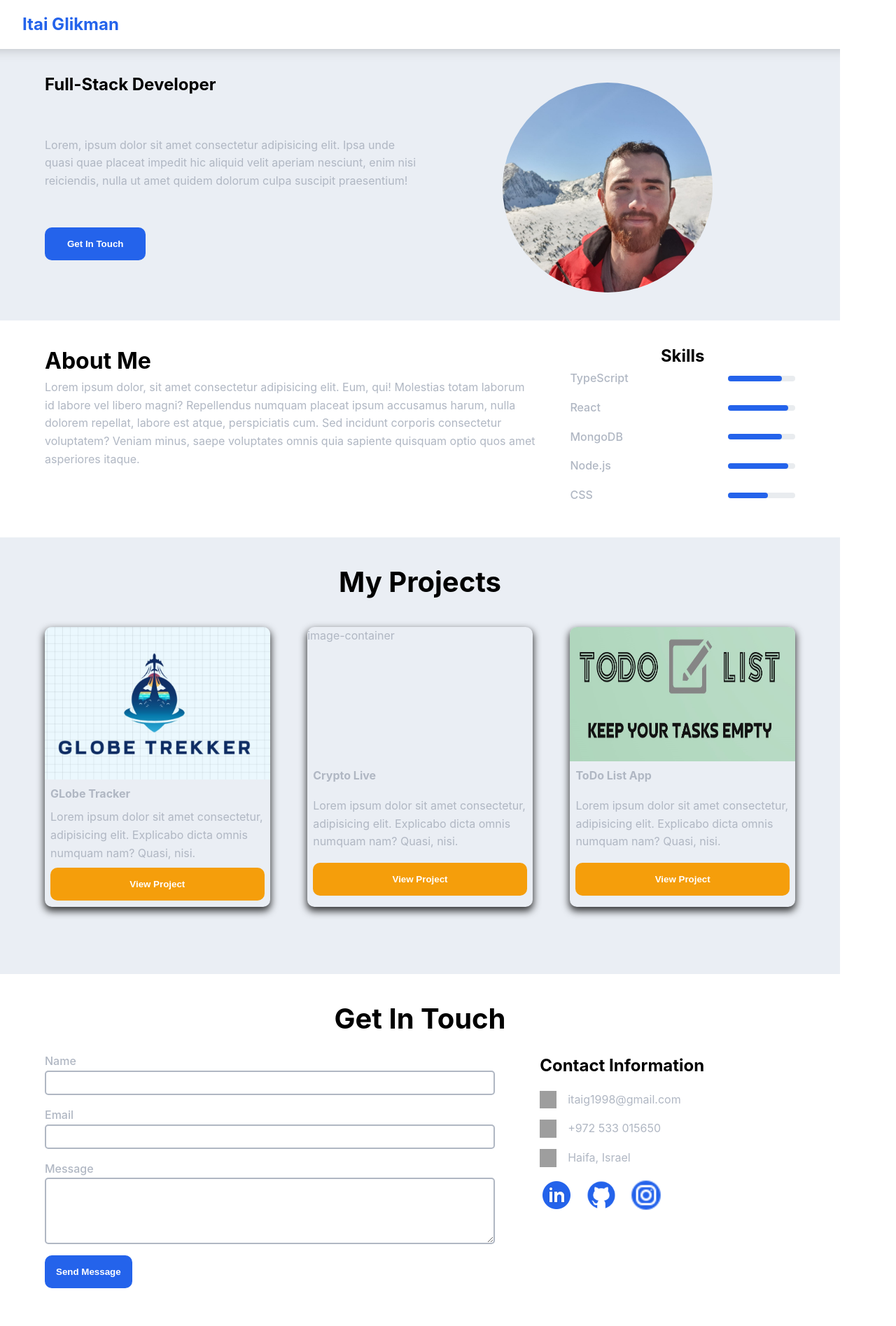
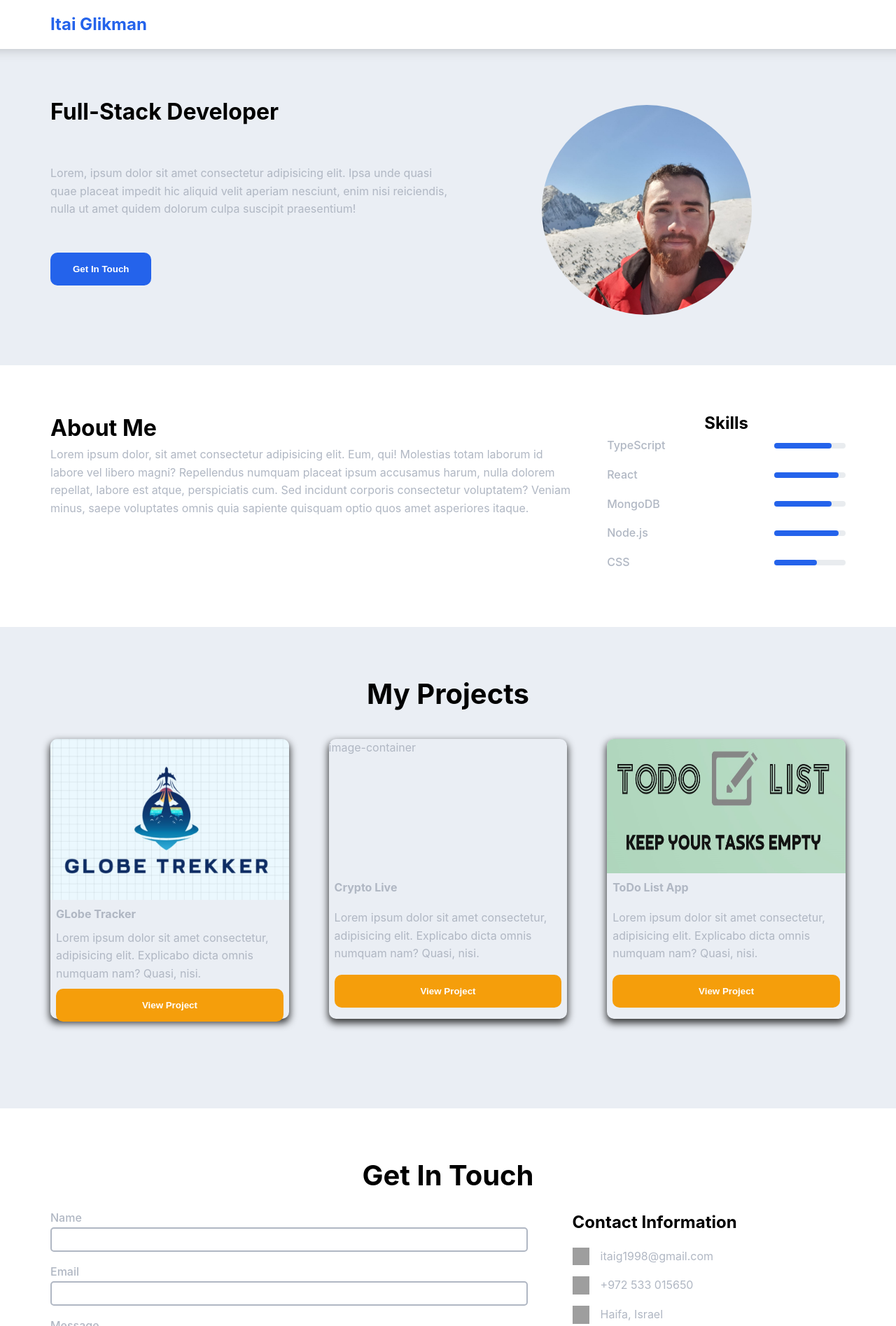
Before and after one commit to itaiglikman/portfolio-elevation-html, a plain HTML site: page index.html in a window 1280 px wide. Shown: the top 1895 px of the page at 70% size. Drawn offline with Linux system fonts and the light colour scheme; grey boxes are pictures that could not be loaded.

Commit message:
fix: adjust containers width to project's request

```diff
--- a/index.html
+++ b/index.html
@@ -15,6 +15,8 @@
 <body>
 
     <header>
+        <div class="section-container">
+            <section class="header-section">
                 <div class="dev-name">
                     <h3>Itai Glikman</h3>
                 </div>
@@ -25,15 +27,19 @@
                         <span></span>
                     </div>
                 </nav>
+            </section>
+        </div>
     </header>
 
     <main>
-
+        <div class="section-container grey-bg">
             <section class="hero-area">
                 <div class="info-area">
-                <h3 class="headline">Full-Stack Developer</h3>
-                <p>Lorem, ipsum dolor sit amet consectetur adipisicing elit. Ipsa unde quasi quae placeat impedit hic
-                    aliquid velit aperiam nesciunt, enim nisi reiciendis, nulla ut amet quidem dolorum culpa suscipit
+                    <h2 class="headline">Full-Stack Developer</h2>
+                    <p>Lorem, ipsum dolor sit amet consectetur adipisicing elit. Ipsa unde quasi quae placeat impedit
+                        hic
+                        aliquid velit aperiam nesciunt, enim nisi reiciendis, nulla ut amet quidem dolorum culpa
+                        suscipit
                         praesentium!</p>
                     <div class="button-container">
                         <a href="mailto:itaig1998@gmail.com" title="email me">
@@ -47,12 +53,16 @@
                     </div>
                 </div>
             </section>
+        </div>
 
+        <div class="section-container">
             <section class="about-area">
                 <div class="content-area">
                     <h2>About Me</h2>
-                <p>Lorem ipsum dolor, sit amet consectetur adipisicing elit. Eum, qui! Molestias totam laborum id labore
-                    vel libero magni? Repellendus numquam placeat ipsum accusamus harum, nulla dolorem repellat, labore
+                    <p>Lorem ipsum dolor, sit amet consectetur adipisicing elit. Eum, qui! Molestias totam laborum id
+                        labore
+                        vel libero magni? Repellendus numquam placeat ipsum accusamus harum, nulla dolorem repellat,
+                        labore
                         est atque, perspiciatis cum. Sed incidunt corporis consectetur voluptatem? Veniam minus, saepe
                         voluptates omnis quia sapiente quisquam optio quos amet asperiores itaque.</p>
                 </div>
@@ -94,7 +104,8 @@
                 </div>
 
             </section>
-
+        </div>
+        <div class="section-container grey-bg">
             <section class="projects-area">
                 <div class="headline">
                     <h1>My Projects</h1>
@@ -108,7 +119,8 @@
                         </div>
                         <div class="card-bottom">
                             <h4>GLobe Tracker</h4>
-                        <p>Lorem ipsum dolor sit amet consectetur, adipisicing elit. Explicabo dicta omnis numquam nam?
+                            <p>Lorem ipsum dolor sit amet consectetur, adipisicing elit. Explicabo dicta omnis numquam
+                                nam?
                                 Quasi, nisi.
                             </p>
                             <a href="https://github.com/itaiglikman/Globe-Tracker-Fullstack-React" title="go to github">
@@ -124,7 +136,8 @@
                         </div>
                         <div class="card-bottom">
                             <h4>Crypto Live</h4>
-                        <p>Lorem ipsum dolor sit amet consectetur, adipisicing elit. Explicabo dicta omnis numquam nam?
+                            <p>Lorem ipsum dolor sit amet consectetur, adipisicing elit. Explicabo dicta omnis numquam
+                                nam?
                                 Quasi, nisi.
                             </p>
                             <a href="https://github.com/itaiglikman/Crypto-Currency-AJAX-JQUERY" title="go to github">
@@ -140,7 +153,8 @@
                         </div>
                         <div class="card-bottom">
                             <h4>ToDo List App</h4>
-                        <p>Lorem ipsum dolor sit amet consectetur, adipisicing elit. Explicabo dicta omnis numquam nam?
+                            <p>Lorem ipsum dolor sit amet consectetur, adipisicing elit. Explicabo dicta omnis numquam
+                                nam?
                                 Quasi, nisi.
                             </p>
                             <a href="https://github.com/itaiglikman/Todo-List-JS-HTML5" title="go to github">
@@ -151,7 +165,9 @@
                 </div>
 
             </section>
+        </div>
 
+        <div class="section-container">
             <section class="contact-area">
 
                 <h1>Get In Touch</h1>
@@ -209,6 +225,7 @@
                 </div>
 
             </section>
+        </div>
 
     </main>
 
--- a/styles.css
+++ b/styles.css
@@ -21,21 +21,20 @@ html {
 }
 
 body {
-  max-width: 1200px;
-  min-width: 300px;
   font-family: -apple-system, BlinkMacSystemFont, "Segoe UI", Roboto, sans-serif;
   font-size: 1rem;
+  line-height: 1.6;
   color: var(--body-grey-text-color);
-  line-height: 1.6;
+  min-width: 300px;
   display: flex;
   flex-direction: column;
 }
 
 button {
-  color: white;
   padding: 1rem;
   border-radius: 10px;
   border: none;
+  color: white;
   font-weight: bold;
 }
 
@@ -73,18 +72,34 @@ p.skill {
 }
 
 /* sections area================================== */
+.section-container {
+  margin: auto;
+  width: 100%;
+  padding: 4rem 0;
+}
+
+.section-container.grey-bg {
+  background-color: var(--grey-section-bg-color);
+}
+
 section {
-  padding: 4rem 2rem;
+  max-width: 1200px;
+  padding: 0 2rem;
+  margin: auto;
 }
 
 /* header area================================== */
-header {
-  margin: 1rem 2rem;
+header > .section-container{
+padding: 0;
+}
+
+header > .section-container > .header-section {
   display: flex;
+  padding: 1rem 2rem;
   justify-content: space-between;
 }
 
-header > .dev-name > h3 {
+header > .section-container > .header-section > .dev-name > h3 {
   color: var(--blue);
 }
 
@@ -102,68 +117,77 @@ main {
   flex: 1;
 }
 
-main > .hero-area,
-main > .projects-area {
-  background-color: var(--grey-section-bg-color);
+main > .section-container:first-child {
+  box-shadow: 0px 30px 21px -34px rgba(0, 0, 0, 0.32) inset;
 }
 
 /* section hero area================================== */
-main > .hero-area {
-  box-shadow: 0px 30px 21px -34px rgba(0, 0, 0, 0.32) inset;
+main > .section-container > .hero-area {
+  /* box-shadow: 0px 30px 21px -34px rgba(0, 0, 0, 0.32) inset; */
   display: flex;
   /* display wrap for small screens*/
   flex-wrap: wrap;
   text-align: center;
 }
 
-main > .hero-area > * {
+main > .section-container > .hero-area > * {
   width: 100%;
   padding: 0;
 }
 
-main > .hero-area > .info-area,
-main > .hero-area > .profile-image-area {
+main > .section-container > .hero-area > .info-area,
+main > .section-container > .hero-area > .profile-image-area {
   /* set full width for wrapping in small screens*/
   width: 100%;
 }
 
-main > .hero-area > .info-area {
+main > .section-container > .hero-area > .info-area {
   display: flex;
   /* display wrap for small screens*/
   flex-wrap: wrap;
 }
 
-main > .hero-area > .info-area > * {
+main > .section-container > .hero-area > .info-area > * {
   /* set full width for wrapping in small screens*/
   width: 100%;
   margin-bottom: 1rem;
 }
 
-main > .hero-area > .info-area button {
+main > .section-container > .hero-area > .info-area button {
   background-color: var(--blue);
   padding: 1rem 2rem;
   transition: background-color 0.1s, transform 0.1s;
 }
 
 /* add changed bg */
-main > .hero-area > .info-area button:hover {
+main > .section-container > .hero-area > .info-area button:hover {
   cursor: pointer;
   background-color: var(--dark-blue);
   transform: scale(1.01);
 }
 
-main > .hero-area > .profile-image-area {
+main > .section-container > .hero-area > .profile-image-area {
   margin-top: 1rem;
 }
 
-main > .hero-area > .profile-image-area > .profile-image-container {
+main
+  > .section-container
+  > .hero-area
+  > .profile-image-area
+  > .profile-image-container {
   width: 40vw;
+  min-width: 200px;
   max-width: 300px;
   aspect-ratio: 1/1;
   margin: auto;
 }
 
-main > .hero-area > .profile-image-area > .profile-image-container > img {
+main
+  > .section-container
+  > .hero-area
+  > .profile-image-area
+  > .profile-image-container
+  > img {
   width: 100%;
   height: 100%;
   /* Keep image aspect and fill container */
@@ -174,30 +198,30 @@ main > .hero-area > .profile-image-area > .profile-image-container > img {
 }
 
 /* section about area================================== */
-main > .about-area {
+main > .section-container > .about-area {
   display: flex;
   /* display wrap for small screens*/
   flex-wrap: wrap;
   text-align: center;
 }
 
-main > .about-area > * {
+main > .section-container > .about-area > * {
   width: 100%;
   padding: 0;
 }
 
 /* set full width for wrapping in small screens*/
-/* main > .about-area > .content-area > * ,
-main > .about-area > .skills-area > * {
+/* main>.section-container > .about-area > .content-area > * ,
+main>.section-container > .about-area > .skills-area > * {
     width: 100%;
     margin-bottom: 1rem;
 } */
 
-main > .about-area > .content-area {
+main > .section-container > .about-area > .content-area {
   margin-bottom: 2rem;
 }
 
-main > .about-area > .skills-area > .graph > div {
+main > .section-container > .about-area > .skills-area > .graph > div {
   margin-bottom: 1rem;
   display: flex;
   justify-content: space-between;
@@ -220,26 +244,26 @@ main > .about-area > .skills-area > .graph > div {
 }
 
 /* section projects area================================== */
-main > .projects-area > * {
+main > .section-container > .projects-area > * {
   width: 100%;
   margin-bottom: 2rem;
 }
 
-main > .projects-area > .headline {
+main > .section-container > .projects-area > .headline {
   text-align: center;
 }
 
-main > .projects-area > .cards {
+main > .section-container > .projects-area > .cards {
   display: flex;
   justify-content: center;
   flex-wrap: wrap;
 }
 
-main > .projects-area > .cards > * {
+main > .section-container > .projects-area > .cards > * {
   margin-bottom: 2rem;
 }
 
-main > .projects-area > .cards > .card {
+main > .section-container > .projects-area > .cards > .card {
   height: 100%;
   min-height: 400px;
   max-width: 450px;
@@ -304,17 +328,17 @@ main > .projects-area > .cards > .card {
 }
 
 /* section contact area================================== */
-main > .contact-area {
+main > .section-container > .contact-area {
   display: flex;
   flex-wrap: wrap;
   text-align: center;
 }
-main > .contact-area > * {
+main > .section-container > .contact-area > * {
   width: 100%;
   margin-bottom: 1rem;
 }
 
-main > .contact-area > .form-area {
+main > .section-container > .contact-area > .form-area {
   margin: 3rem 0;
 }
 
@@ -338,7 +362,7 @@ textarea {
   padding: 0.5rem;
 }
 
-main > .contact-area > .form-area > form > button {
+main > .section-container > .contact-area > .form-area > form > button {
   background-color: var(--blue);
   width: 100%;
   transition: background-color 0.2s, transform 0.2s;
@@ -399,31 +423,31 @@ footer {
 
 @media (min-width: 901px) {
   section {
-    padding: 2rem 4rem;
+    /* padding: 2rem 4rem; */
   }
 
-  main > .hero-area > .info-area,
-  main > .hero-area > .profile-image-area {
+  main > .section-container > .hero-area > .info-area,
+  main > .section-container > .hero-area > .profile-image-area {
     width: 50%;
     padding: 0;
   }
 
-  main > .hero-area > .info-area,
-  main > .about-area > .content-area {
+  main > .section-container > .hero-area > .info-area,
+  main > .section-container > .about-area > .content-area {
     text-align: left;
   }
-  main > .about-area > .content-area {
+  main > .section-container > .about-area > .content-area {
     width: 70%;
   }
-  main > .about-area > .skills-area {
+  main > .section-container > .about-area > .skills-area {
     width: 30%;
   }
 
-  main > .about-area > .content-area > p {
+  main > .section-container > .about-area > .content-area > p {
     padding-right: 3rem;
   }
 
-  main > .projects-area > .cards {
+  main > .section-container > .projects-area > .cards {
     width: 100%;
     justify-content: space-between;
   }
@@ -434,17 +458,17 @@ footer {
     width: 30%;
   }
 
-  main > .contact-area > .form-area {
+  main > .section-container > .contact-area > .form-area {
     margin-top: 0;
     width: 60%;
     text-align: left;
   }
 
-  main > .contact-area > .form-area > form > button {
+  main > .section-container > .contact-area > .form-area > form > button {
     width: fit-content;
   }
 
-  main > .contact-area > .contact-info-area {
+  main > .section-container > .contact-area > .contact-info-area {
     width: 40%;
     margin: 0;
     padding-top: 0;
@@ -452,11 +476,15 @@ footer {
     text-align: left;
   }
 
-  main > .contact-area > .contact-info-area > h3 {
+  main > .section-container > .contact-area > .contact-info-area > h3 {
     margin-top: 0;
   }
 
-  main > .contact-area > .contact-info-area > .info-details-container {
+  main
+    > .section-container
+    > .contact-area
+    > .contact-info-area
+    > .info-details-container {
     display: flex;
     flex-direction: column;
     gap: 1rem;
```
Lines whose indentation alone changed are shown as unchanged.
